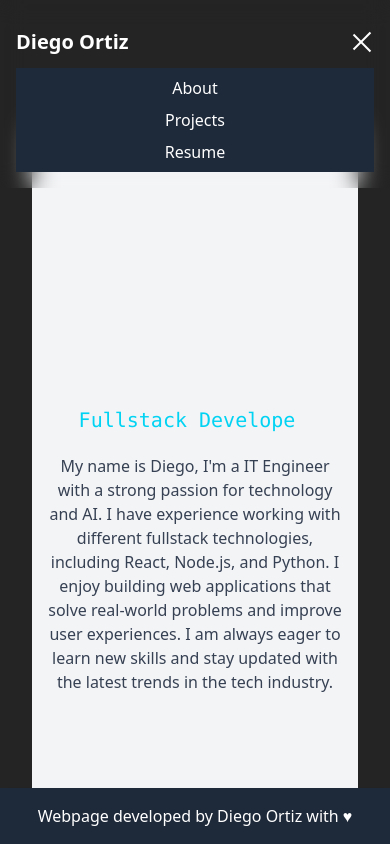
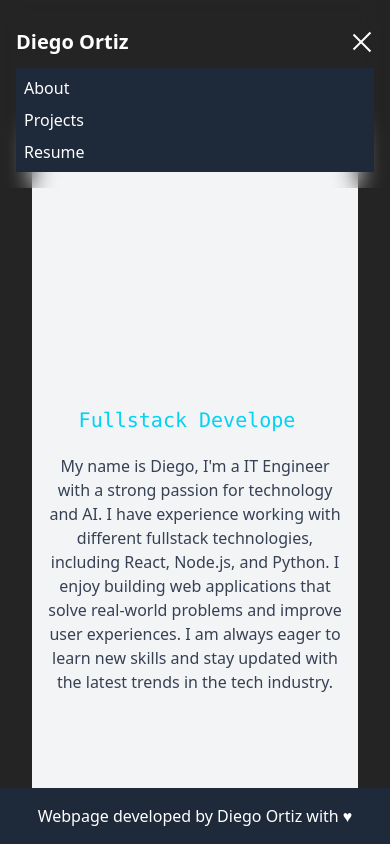
Before and after one commit to DiegoAOV02/Personal-Portfolio, a React (Vite) app: page / in a window 390 px wide. Both pictures are taken after a click on the button "Toggle Menu". Shown: the top 844 px of the page. Built offline with nearby package versions, Linux system fonts and the light colour scheme.

Commit message:
fix: url fixed
- Enhanced the way the user selects a section without modifying the url with the name of that section, working as a single page

```diff
--- a/src/components/Header/NavDesktop.tsx
+++ b/src/components/Header/NavDesktop.tsx
@@ -5,18 +5,25 @@ function NavDesktop({ activeSection }: { activeSection: string }) {
     { id: "resume", label: "Resume" },
   ];
 
+  const handleClick = (id: string) => {
+      const section = document.getElementById(id)
+    if (section) {
+      section.scrollIntoView({ behavior: "smooth" });
+    }
+  };
+
   return (
     <ul className="hidden md:flex space-x-4 lg:space-x-8 text-base">
       {links.map(({ id, label }) => (
         <li key={id}>
-          <a
-            href={`#${id}`}
-            className={`transition-colors duration-200 ${
+          <button
+            onClick={() => handleClick(id)}
+            className={`transition-colors duration-200 cursor-pointer ${
               activeSection === id ? "text-cyan-400" : "hover:text-gray-400"
             }`}
           >
             {label}
-          </a>
+          </button>
         </li>
       ))}
     </ul>
--- a/src/components/Header/NavMobile.tsx
+++ b/src/components/Header/NavMobile.tsx
@@ -1,26 +1,44 @@
-function NavMobile({ open }: { open: boolean }) {
+type NavMobileProps = {
+  open: boolean;
+  activeSection: string;
+  setOpen?: (open: boolean) => void; // opcional para cerrar menú tras clic
+};
+
+function NavMobile({ open, activeSection, setOpen }: NavMobileProps) {
+  const links = [
+    { id: "about", label: "About" },
+    { id: "projects", label: "Projects" },
+    { id: "resume", label: "Resume" },
+  ];
+
+  const handleClick = (id: string) => {
+    const section = document.getElementById(id);
+    if (section) {
+      section.scrollIntoView({ behavior: "smooth" });
+      if (setOpen) setOpen(false); // cierra el menú
+    }
+  };
+
   return (
     <ul
       className={`md:hidden flex flex-col space-y-2 bg-gray-800 transition-all duration-300 ${
         open ? "max-h-40 py-2 opacity-100" : "max-h-0 overflow-hidden opacity-0"
       }`}
     >
-      <li>
-        <a href="#about" className="hover:text-gray-400 px-2">
-          About
-        </a>
-      </li>
-      <li>
-        <a href="#projects" className="hover:text-gray-400 px-2">
-          Projects
-        </a>
-      </li>
-      <li>
-        <a href="#blog" className="hover:text-gray-400 px-2">
-          Resume
-        </a>
-      </li>
+      {links.map(({ id, label }) => (
+        <li key={id}>
+          <button
+            onClick={() => handleClick(id)}
+            className={`px-2 text-left w-full transition-colors duration-200 ${
+              activeSection === id ? "text-cyan-400" : "hover:text-gray-400"
+            }`}
+          >
+            {label}
+          </button>
+        </li>
+      ))}
     </ul>
   );
 }
+
 export default NavMobile;
```
Also changed, not shown: src/App.tsx (+9 -3 lines), src/components/Sections/About.tsx (+9 -4 lines), src/components/TypingEffect/TypingEffect.tsx (+8 -8 lines).
